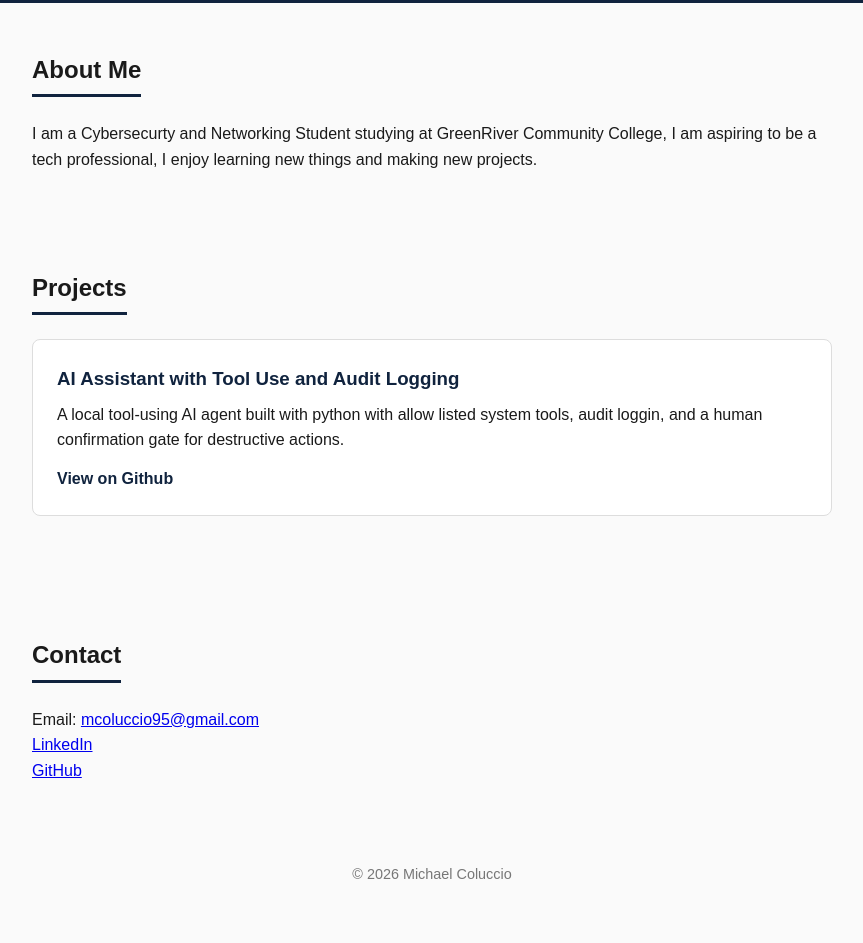
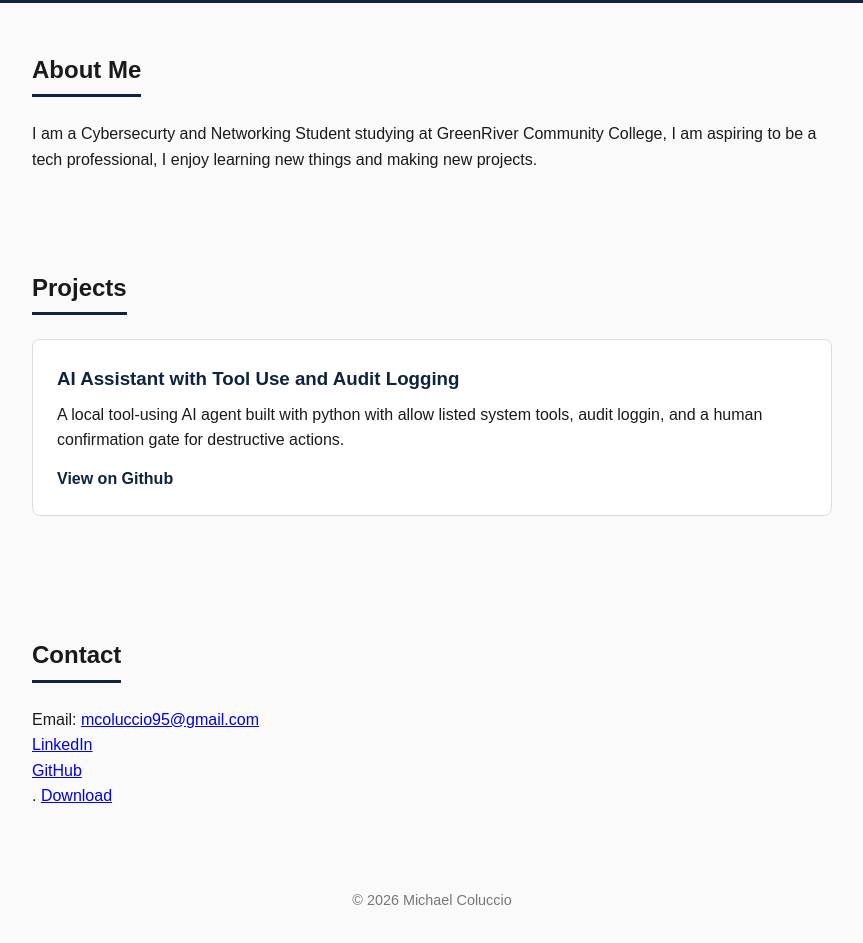
Before and after one commit to mcoluccio34-6/mcolcucio34-6.github.io, a plain HTML site: page index.html in a window 1280 px wide. Shown: the part 229-1172 px from the top of the page, without its empty margins (208-1071 px from the left). Before the commit the page ends 1147 px from the top, so only its background shows below. Drawn offline with Linux system fonts and the light colour scheme.

Commit message:
Added resume download

```diff
--- a/index.html
+++ b/index.html
@@ -41,6 +41,7 @@
         <p>Email: <a href="mailto:mcoluccio95@gmail.com">mcoluccio95@gmail.com</a></p>
         <p> <a href="https://www.linkedin.com/in/michael-coluccio-314958354/" target="_blank">LinkedIn</a></p>
         <p> <a href="https://github.com/mcoluccio34-6" target="_blank">GitHub</a></p>
+        <p> <a href="michael-coluccio-resume.pdf" target="_blank"></a> . <a href="michael-coluccio-resume.pdf" download>Download</a></p>
     </section>
 
     <footer>
```
Also changed, not shown: 1 other file.
